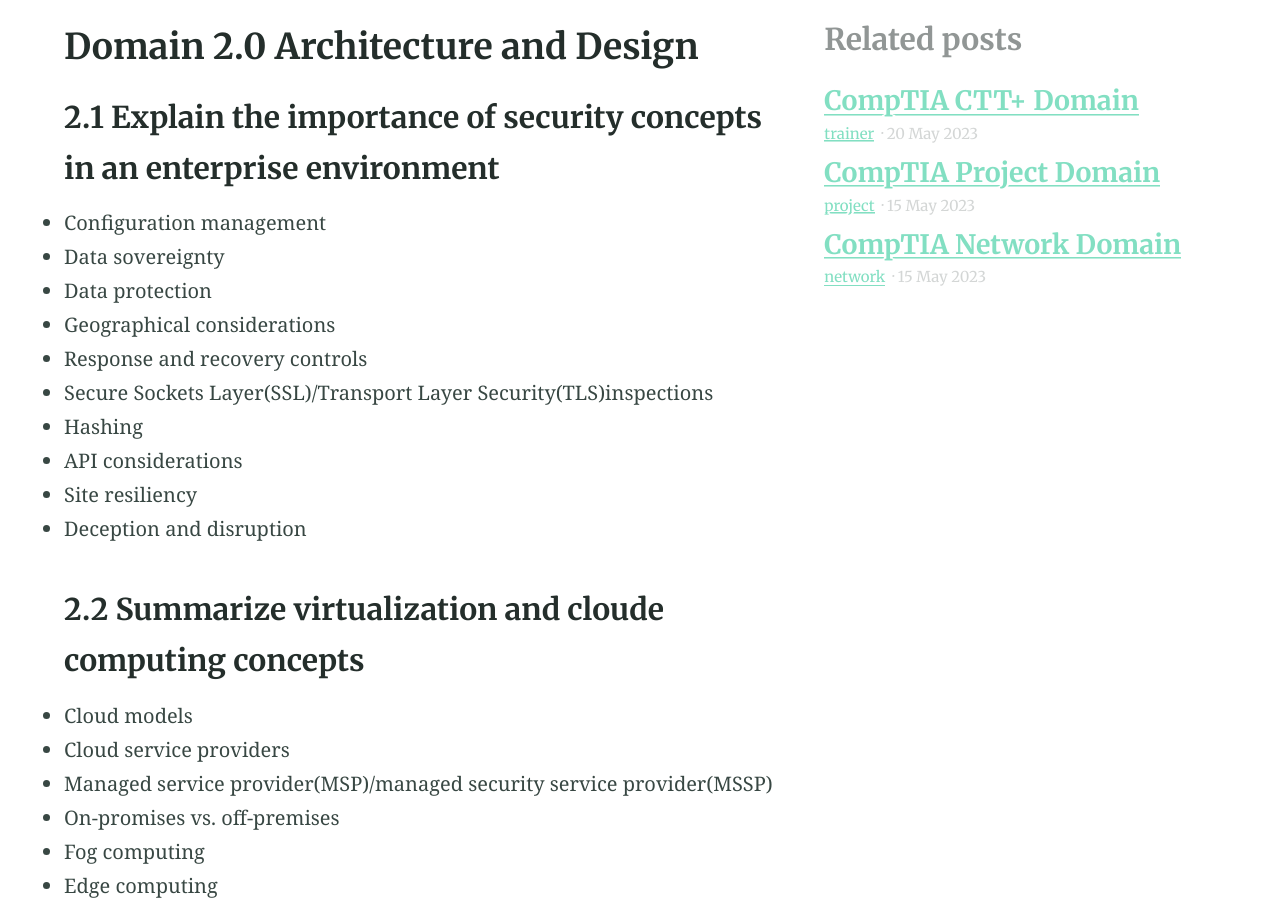
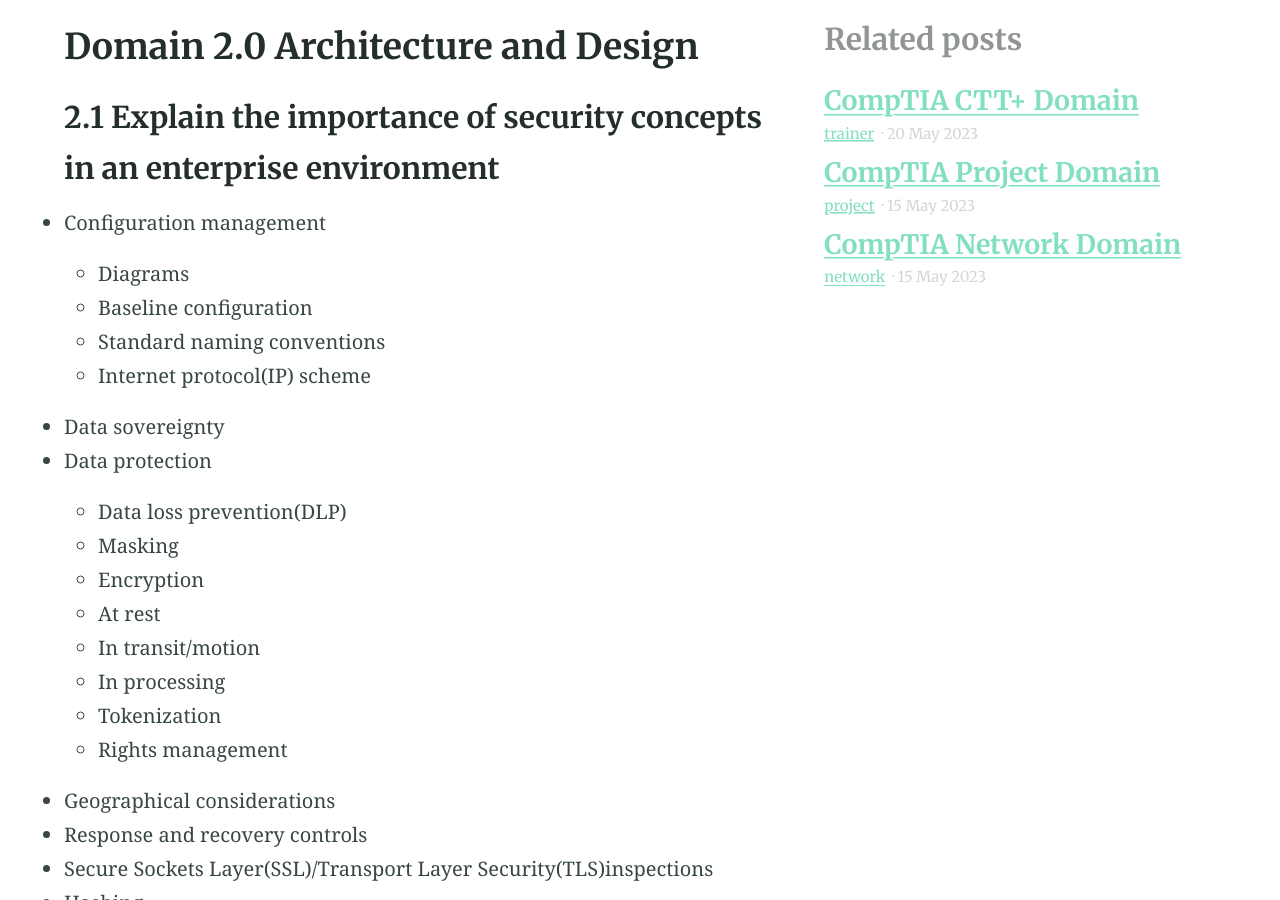
Before and after one commit to esccode/esccode.github.io, a Jekyll site: the page built from _posts/2023-05-15-comptia-security-domain.md, in a window 1280 px wide and 900 px high, scrolled down 13791 px. Built offline with Jekyll 4.4.1, drawn with Linux system fonts in a browser that asks for light colours; some of the changed text lies outside the part shown.

Commit message:
dddddddd

```diff
--- a/_posts/2023-05-15-comptia-security-domain.md
+++ b/_posts/2023-05-15-comptia-security-domain.md
@@ -312,13 +312,13 @@
   - Bug bounty
   - Pivoting
 - **Passive and active reconnaissance**
-- passive
+- Passive
   - Drones
   - War flying(combine war driving with a drones)
   - War driving()
   - OSINT
   - Footprinting
-- active
+- Active
   - Footprinting(includes active and passive methods)
 
 - **Exercise types**
@@ -332,19 +332,47 @@
 ### 2.1 Explain the importance of security concepts in an enterprise environment
 
 - Configuration management
+  - Diagrams
+  - Baseline configuration
+  - Standard naming conventions
+  - Internet protocol(IP) scheme
 - Data sovereignty
 - Data protection
+  - Data loss prevention(DLP)
+  - Masking
+  - Encryption
+  - At rest
+  - In transit/motion
+  - In processing
+  - Tokenization
+  - Rights management
 - Geographical considerations
 - Response and recovery controls
 - Secure Sockets Layer(SSL)/Transport Layer Security(TLS)inspections
 - Hashing
 - API considerations
 - Site resiliency
+  - Hot site
+  - Cold site
+  - Warm site
 - Deception and disruption
+  - Honeypots
+  - Honeyfiles
+  - Honeynets
+  - Fake telemetry
+  - DNS sinkhole
 
 ### 2.2 Summarize virtualization and cloude computing concepts
 
 - Cloud models
+  - Infrastructure as a service(IaaS)
+  - Platform as a service(PaaS)
+  - Software as a service(SaaS)
+  - Anything as a service(XaaS)
+  - Public
+  - Community
+  - Private
+  - Hybrid
 - Cloud service providers
 - Managed service provider(MSP)/managed security service provider(MSSP)
 - On-promises vs. off-premises
```
Also changed, not shown: other parts of _posts/2023-05-15-comptia-security-domain.md (+5 -1 lines).
